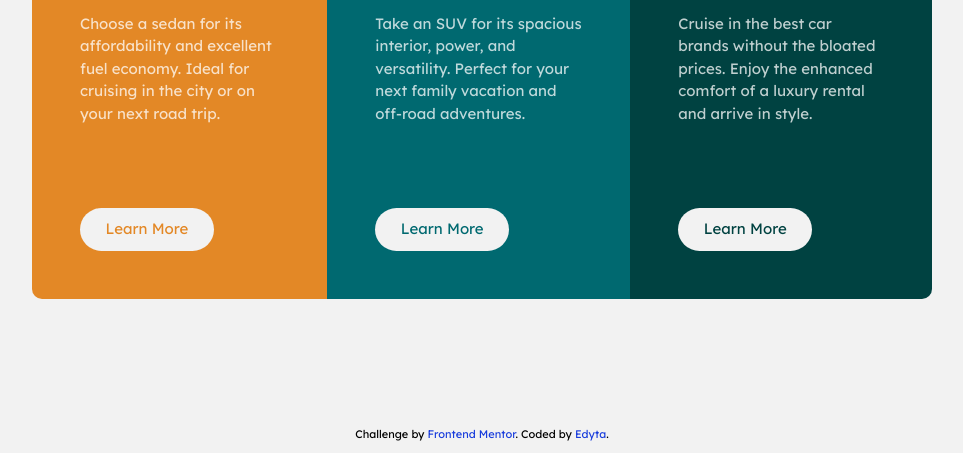
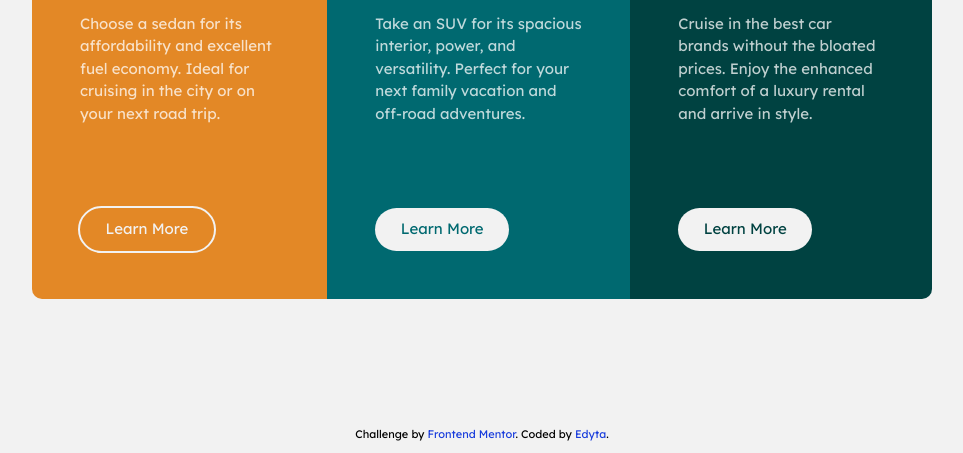
Before and after one commit to Infinit-dot/frontendmentorCh03, a plain HTML site: page index.html in a window 1280 px wide. In both pictures the pointer is over the link 304 px from the left and 576 px from the top of the page. Shown: the part 347-800 px from the top of the page, without its empty margins (158-1121 px from the left). Drawn offline with Linux system fonts and the light colour scheme.

Commit message:
add hover, active state

```diff
--- a/style.css
+++ b/style.css
@@ -1,4 +1,3 @@
-
 :root {
   --primary-color-orange: hsl(31, 77%, 52%);
   --primary-color-cyan-100: hsl(184, 100%, 22%);
@@ -68,7 +67,11 @@ a {
   border-radius: 40px;
   margin-top: 2em;
 }
-
+.btn:hover, .btn:active {
+  outline: 2px solid var(--neutral-color-gray);
+  background-color: transparent;
+  color: var(--neutral-color-gray);
+}
 .btn--orange {
   color: var(--primary-color-orange);
 }
```
Also changed, not shown: 1 other file.
